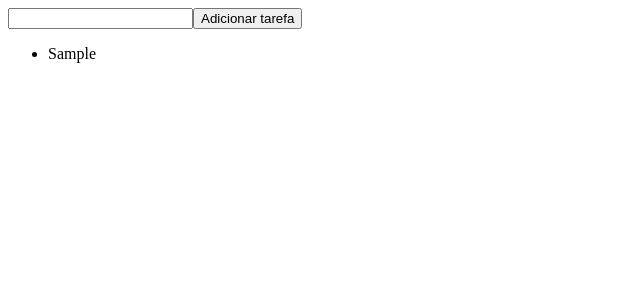
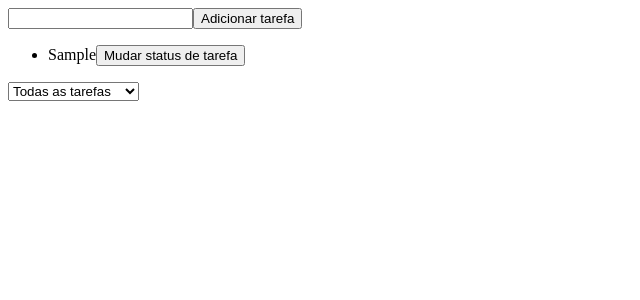
Before and after one commit to luckasnix/react-redux-task-list, a React (Create React App) app: page / in a window 1280 px wide. Both pictures are taken after typing "Sample" into the empty fields and a click on the button "Adicionar tarefa". Shown: the top 300 px of the page, without its empty margins (0-640 px from the left). Built offline with nearby package versions, Linux system fonts and the light colour scheme.

Commit message:
Reducer composto

```diff
--- a/src/App.js
+++ b/src/App.js
@@ -1,10 +1,10 @@
 import React from 'react';
 import { createStore } from 'redux';
 import { Provider } from 'react-redux';
-import { todoReducer } from './reducer/reducer';
+import reducer from './reducer/reducer';
 import TodoList from './components/TodoList';
 
-const store = createStore(todoReducer);
+const store = createStore(reducer);
 
 function App() {
     return (
--- a/src/components/CreateTodo.js
+++ b/src/components/CreateTodo.js
@@ -6,7 +6,7 @@ class CreateTodo extends React.Component {
         this.handleChange = this.handleChange.bind(this);
         this.state = {
             todoName :  ''
-        }
+        };
     }
     handleChange(evt) {
         this.setState({
--- /dev/null
+++ b/src/components/TodoFilter.js
@@ -0,0 +1,32 @@
+import React from 'react';
+
+class TodoFilter extends React.Component {
+    constructor(props) {
+        super(props);
+        this.state = {
+            selectValue :  'all'
+        };
+    }
+    render() {
+        return (
+            <form>
+                <select
+                    value={this.state.selectValue}
+                    onChange={
+                        (evt) => {
+                            this.setState({
+                                selectValue : evt.target.value
+                            });
+                        }
+                    }
+                >
+                    <option value='all'>Todas as tarefas</option>
+                    <option value='undone'>Tarefas a se fazer</option>
+                    <option value='done'>Tarefas realizadas</option>
+                </select>
+            </form>
+        );
+    }
+}
+
+export default TodoFilter;
--- a/src/components/TodoItem.js
+++ b/src/components/TodoItem.js
@@ -1,8 +1,13 @@
 import React from 'react';
+import { connect } from 'react-redux';
+import { toggleTodo } from '../reducer/actions';
 
 function TodoItem(props) {
     return (
-        <li style={props.done ? styles.lineThrough : null}>{props.name}</li>
+        <li style={props.done ? styles.lineThrough : null}>
+            {props.name}
+            <button onClick={() => { props.toggleTodo(props.id) }}>Mudar status de tarefa</button>
+        </li>
     );
 }
 
@@ -12,4 +17,10 @@ const styles = {
     }
 };
 
-export default TodoItem;
+function mapDispatchToProps(dispatch) {
+    return {
+        toggleTodo : (id) => { dispatch(toggleTodo(id)) }
+    }
+}
+
+export default connect(null,mapDispatchToProps)(TodoItem);
--- a/src/components/TodoList.js
+++ b/src/components/TodoList.js
@@ -2,6 +2,7 @@ import React from 'react';
 import { connect } from 'react-redux';
 import CreateTodo from './CreateTodo';
 import TodoItem from './TodoItem';
+import TodoFilter from './TodoFilter';
 import { addTodo } from '../reducer/actions';
 
 class TodoList extends React.Component {
@@ -18,10 +19,11 @@ class TodoList extends React.Component {
                 <CreateTodo create={this.createNewTodo}/>
                 <ul>
                     {
-                        this.props.state.map((cur) => {
+                        this.props.todos.map((cur) => {
                             return (
                                 <TodoItem
                                     key={cur.todoId}
+                                    id={cur.todoId}
                                     name={cur.todoName}
                                     done={cur.isDone}
                                 />
@@ -29,6 +31,7 @@ class TodoList extends React.Component {
                         })
                     }
                 </ul>
+                <TodoFilter/>
             </div>
         );
     }
@@ -36,7 +39,7 @@ class TodoList extends React.Component {
 
 function mapStateToProps(state) {
     return {
-        state : state
+        todos : state.todo
     }
 }
 
--- a/src/reducer/actions.js
+++ b/src/reducer/actions.js
@@ -3,12 +3,21 @@ export function addTodo(name) {
     return {
         type : ADD_TODO,
         name : name
-    }
+    };
 }
+
 export const TOGGLE_TODO = 'TOGGLE_TODO';
 export function toggleTodo(id) {
     return {
         type : TOGGLE_TODO,
         id : id
-    }
+    };
 }
+
+export const SET_FILTER = 'SET_FILTER';
+export function setFilter(filter) {
+    return {
+        type : SET_FILTER,
+        filter : filter
+    };
+}
--- a/src/reducer/reducer.js
+++ b/src/reducer/reducer.js
@@ -1,7 +1,8 @@
-import { ADD_TODO, TOGGLE_TODO } from './actions';
+import { combineReducers } from 'redux';
+import { ADD_TODO, TOGGLE_TODO, SET_FILTER } from './actions';
 import { v4 } from 'uuid';
 
-export function todoReducer(state = [],action) {
+function todoReducer(state = [],action) {
     switch (action.type) {
         case ADD_TODO:
             return state.concat({
@@ -21,3 +22,19 @@ export function todoReducer(state = [],action) {
             return state;
     }
 }
+
+function filterReducer(state = 'all',action) {
+    switch (action.type) {
+        case SET_FILTER:
+            return action.filter;
+        default:
+            return state;
+    }
+}
+
+const rootReducer = combineReducers({
+    todo : todoReducer,
+    filter : filterReducer
+});
+
+export default rootReducer;
```
